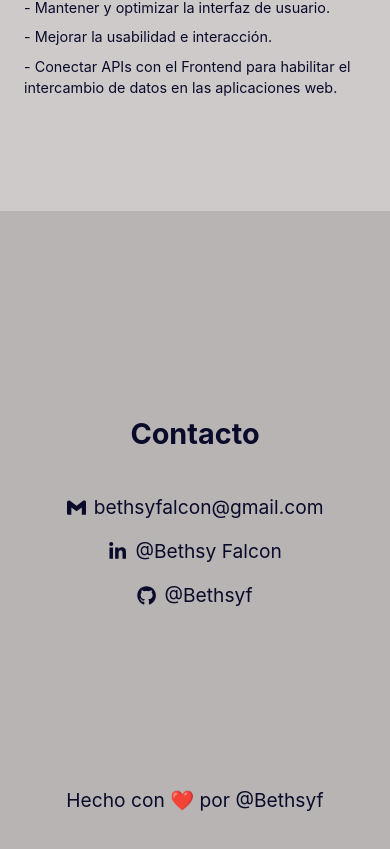
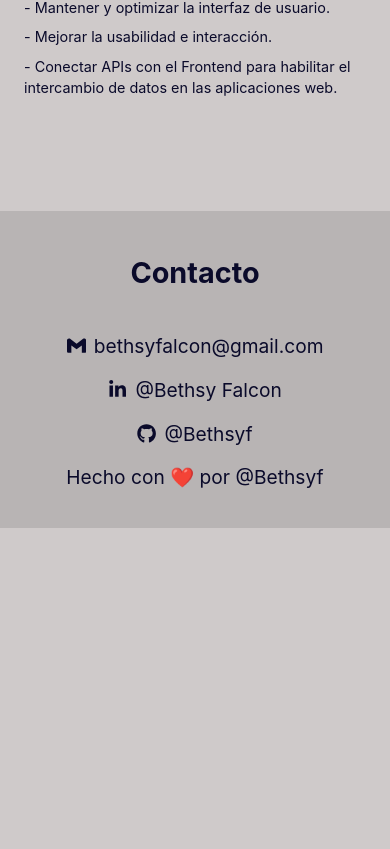
Before and after one commit to Bethsyf/portfolio, a Next.js app: page / in a window 390 px wide. Shown: the part 5100-5949 px from the top of the page. After the commit the page ends 5628 px from the top, so only its background shows below. Built offline with nearby package versions, Linux system fonts and the light colour scheme.

Commit message:
styles. fix contactme styles

```diff
--- a/src/components/views/contact/ContactMe.module.scss
+++ b/src/components/views/contact/ContactMe.module.scss
@@ -1,11 +1,11 @@
 .contactForm {
-  display: none;
+    display: none;
     border-radius: 10px;
     padding: 30px;
     box-shadow: 0 4px 8px rgba(207, 206, 206, 0.4);
     max-width: 500px;
-    margin: auto;
     text-align: center;
+    margin: 2rem;
 
     @media (max-width: 768px) {
       padding: 15px;
--- a/src/components/views/footer/Footer.module.scss
+++ b/src/components/views/footer/Footer.module.scss
@@ -2,7 +2,6 @@
   background-color: rgba(128, 128, 128, 0.3);
   padding: 20px;
   text-align: center;
-  height: 40rem;
   display: flex;
   flex-direction: column;
   justify-content: space-between;
@@ -10,6 +9,11 @@
   .pd {
     display: flex;
     align-items: flex-end;
+  }
+  .containerInner{
+    display: flex;
+    flex-direction: row;
+    justify-content: space-between;
   }
 }
 
@@ -41,6 +45,11 @@
 }
 
 @media (max-width: 768px) {
+  .containerInner{
+    display: flex;
+    flex-direction: column;
+   justify-content: center;
+  }
   .info p {
     font-size: 14px;
   }
--- a/src/components/views/footer/Footer.tsx
+++ b/src/components/views/footer/Footer.tsx
@@ -9,6 +9,7 @@
   return (
     <footer>
       <div className={s.container} id="contact">
+        <div className={s.containerInner}>
         <ContactMe/>
         <div className={s.info}>
           <h2>Contacto</h2>
@@ -37,6 +38,7 @@
             </Link>
           </div>
         </div>
+        </div>
         <p className={s.pd}>
           Hecho con ❤️ por&nbsp;
           <Link
```
